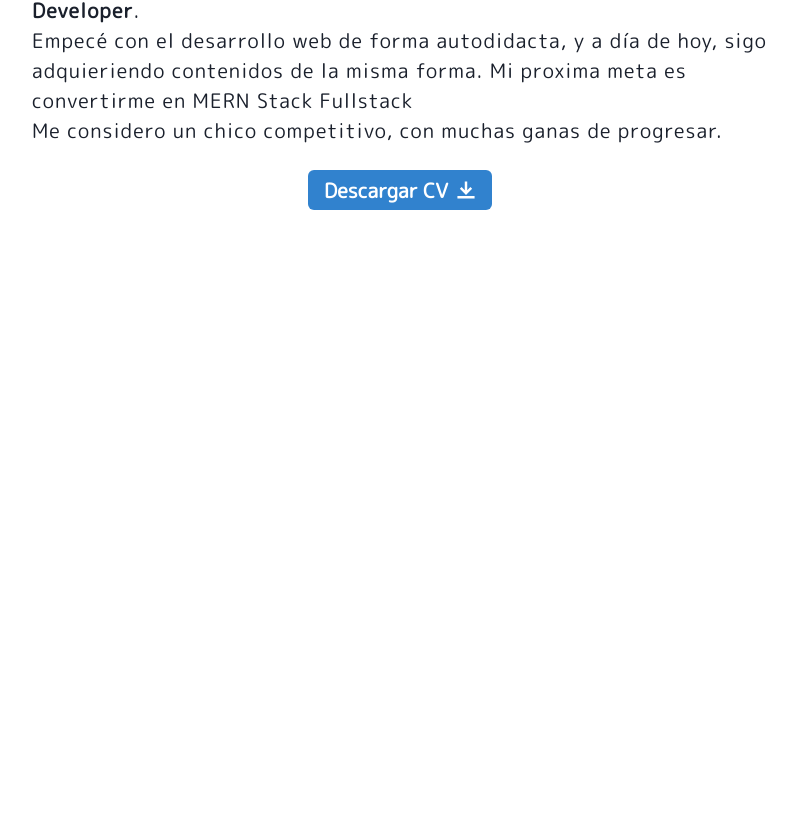
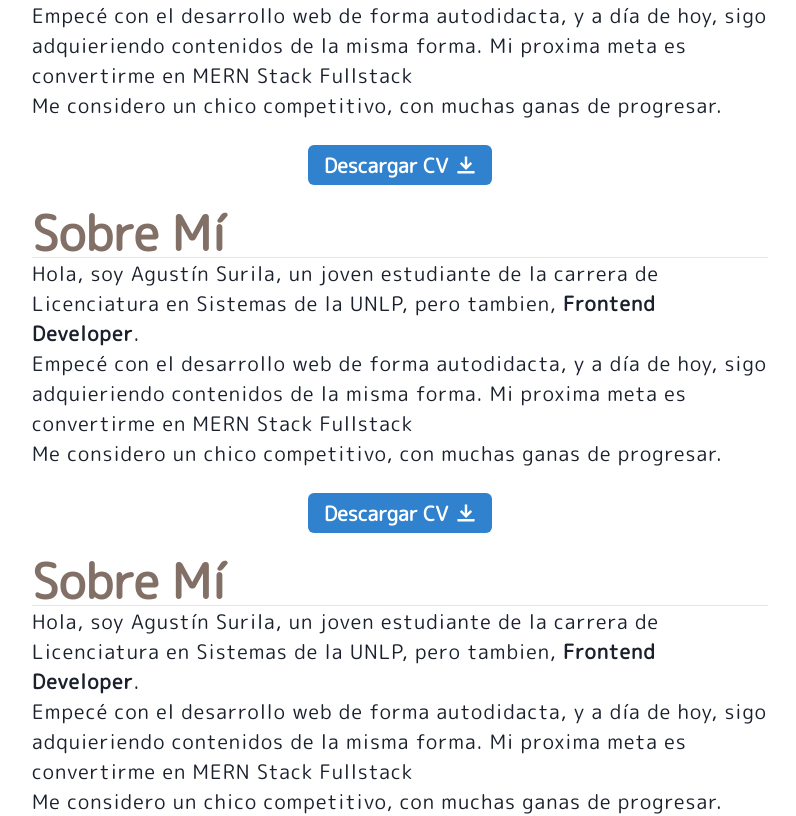
Before and after one commit to Auchan22/Portfolio, a React (Vite) app: page / in a window 1280 px wide. Shown: the part 394-1210 px from the top of the page, without its empty margins (240-1036 px from the left). Before the commit the page ends 800 px from the top, so only its background shows below. Built offline with nearby package versions, Linux system fonts and the light colour scheme.

Commit message:
Renderizado de acuerdo al intersection observer

```diff
--- a/src/App.jsx
+++ b/src/App.jsx
@@ -1,6 +1,42 @@
+import { useEffect } from 'react'
+
 import About from "./components/About"
 import Navbar from "./components/Navbar"
 import Page from "./components/Page"
+import { chakra } from '@chakra-ui/react'
+import { motion, isValidMotionProp, useAnimation } from 'framer-motion'
+import { useInView } from "react-intersection-observer"
+
+const variants = {
+  visible: {
+    opacity: 1, scale:1, transition:{duration: 1, delay: 0.5}, y: '-25px'
+  },
+  hidden: {
+    opacity: 0, scale: 1,
+  }
+}
+
+function AnimatedSection({children}){
+  const controls = useAnimation();
+  const [ref, inView] = useInView();
+
+  useEffect(()=>{
+    if(inView){
+      controls.start('visible')
+    }
+  },[controls, inView])
+
+  return (
+    <motion.div
+      ref={ref}
+      variants={variants}
+      initial='hidden'
+      animate={controls}
+    >
+      {children}
+    </motion.div>
+  )
+}
 
 function App() {
 
@@ -8,7 +44,11 @@ function App() {
     <>
       <Navbar/>
       <Page/>
-      <About />
+      <AnimatedSection children={<About />}/>
+      <AnimatedSection children={<About />}/>
+      <AnimatedSection children={<About />}/>
+      <AnimatedSection children={<About />}/>
+      <AnimatedSection children={<About />}/>
     </>
   )
 }
```
